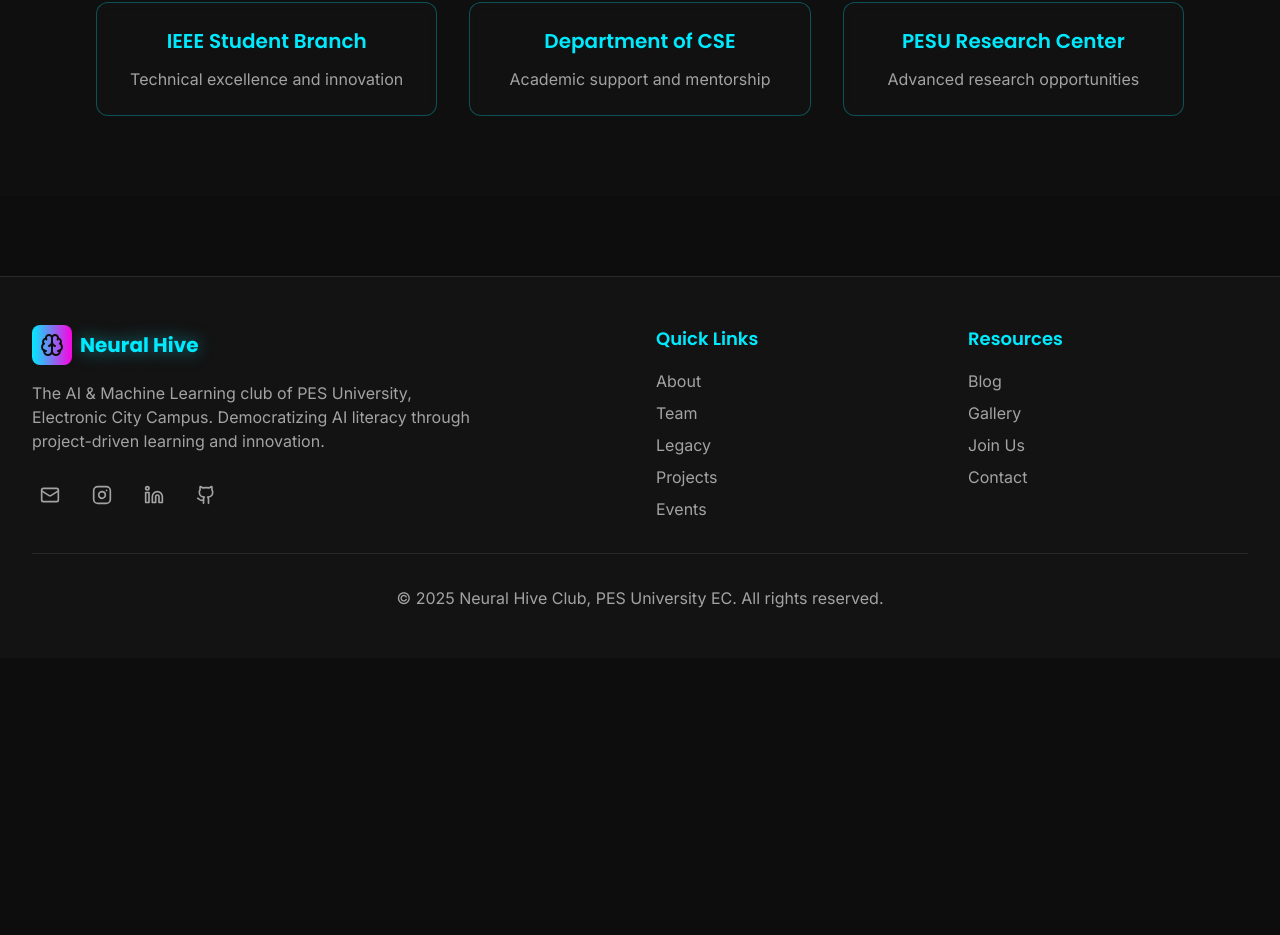
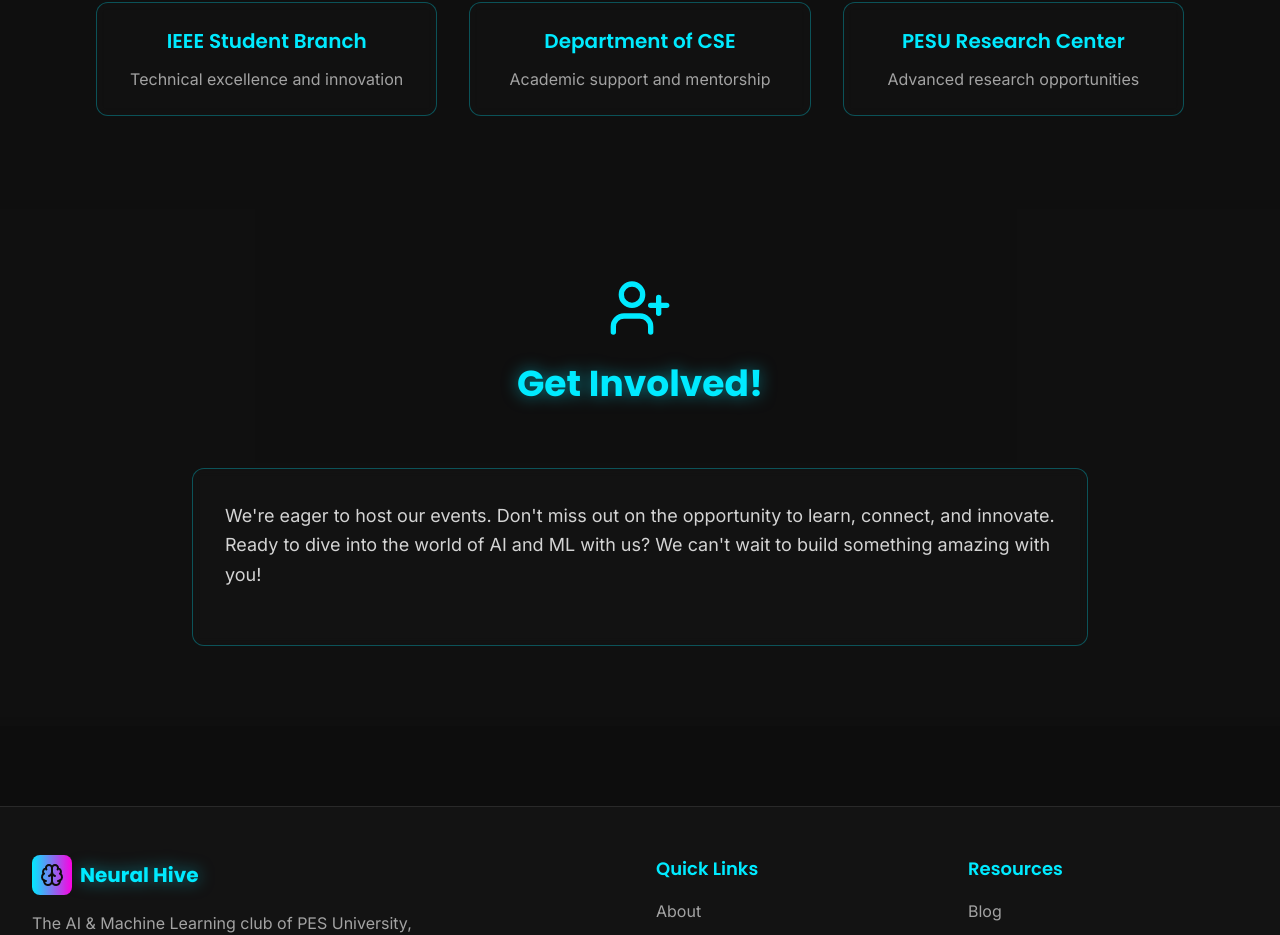
Before and after one commit to rtk5/NH-blog-drafts, a React (Vite) app in the folder website/: page /about in a window 1280 px wide. Shown: the part 2840-3775 px from the top of the page. Before the commit the page ends 3498 px from the top, so only its background shows below. Built offline with nearby package versions, Linux system fonts and the light colour scheme.

Commit message:
added Get-Involved

```diff
--- a/website/src/pages/About.tsx
+++ b/website/src/pages/About.tsx
@@ -1,6 +1,6 @@
 import React from 'react';
 import { motion } from 'framer-motion';
-import { Brain, Target, Lightbulb, Users, Code, Cpu, Eye, Shield } from 'lucide-react';
+import { Brain, Target, Lightbulb, Users, Code, Cpu, Eye, Shield, UserPlus } from 'lucide-react';
 
 const About = () => {
   const domains = [
@@ -230,6 +230,40 @@
           </div>
         </div>
       </section>
+
+       {/* Get Involved */}
+      <section className="py-20 bg-primary-card/20">
+        <div className="max-w-6xl mx-auto px-4 sm:px-6 lg:px-8">
+          <motion.div
+            initial={{ opacity: 0, y: 50 }}
+            whileInView={{ opacity: 1, y: 0 }}
+            transition={{ duration: 0.8 }}
+            viewport={{ once: true }}
+            className="text-center mb-16"
+          >
+            <UserPlus className="h-16 w-16 text-primary-accent mx-auto mb-6" />
+            <h2 className="text-3xl md:text-4xl font-poppins font-bold mb-6 glow-text">
+              Get Involved!
+            </h2>
+          </motion.div>
+
+          <motion.div
+            initial={{ opacity: 0, y: 50 }}
+            whileInView={{ opacity: 1, y: 0 }}
+            transition={{ duration: 0.8 }}
+            viewport={{ once: true }}
+            className="glass-card glow-border p-8 max-w-4xl mx-auto"
+          >
+            <p className="text-lg text-primary-gray-300 font-inter leading-relaxed mb-6">
+              We're eager to host our events. Don't miss out on the opportunity to learn, connect, and innovate.
+
+                              Ready to dive into the world of AI and ML with us?
+                              We can't wait to build something amazing with you!
+
+            </p>
+          </motion.div>
+        </div>
+      </section>
     </div>
   );
 };
```
